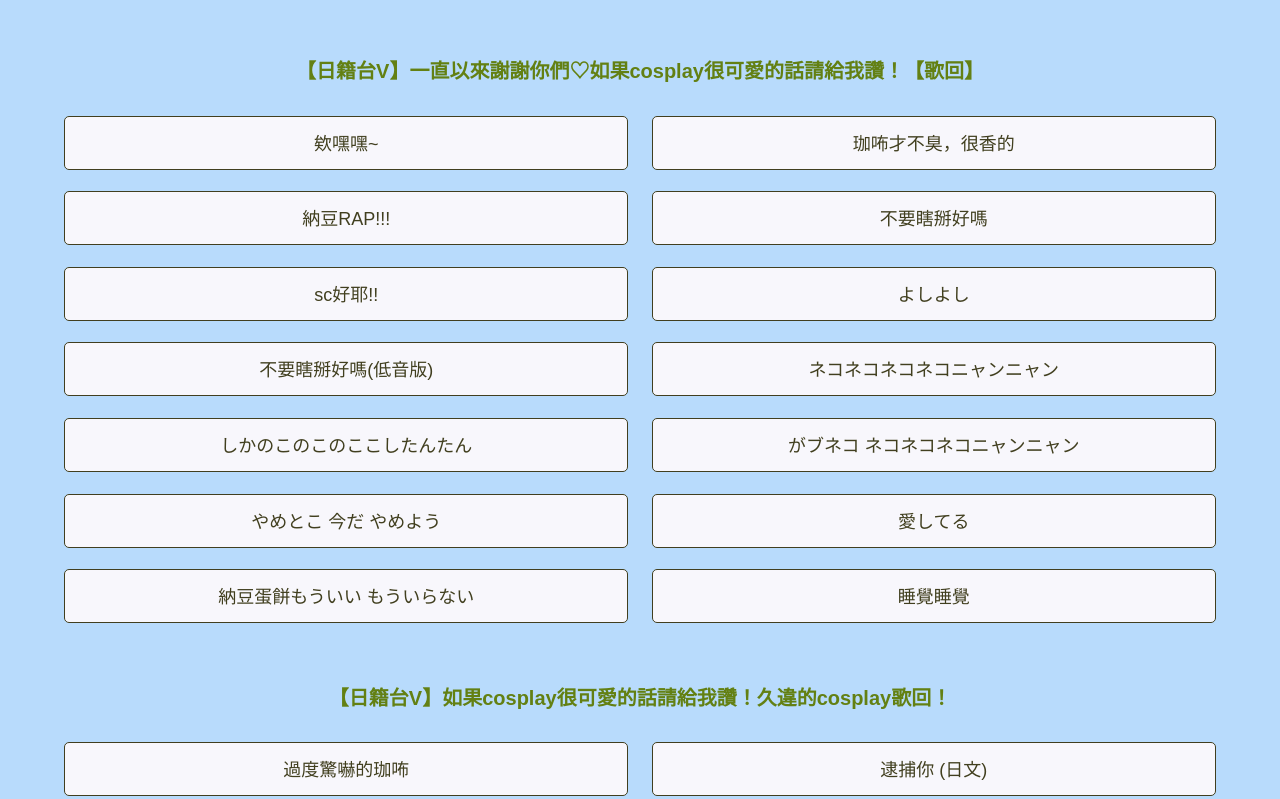
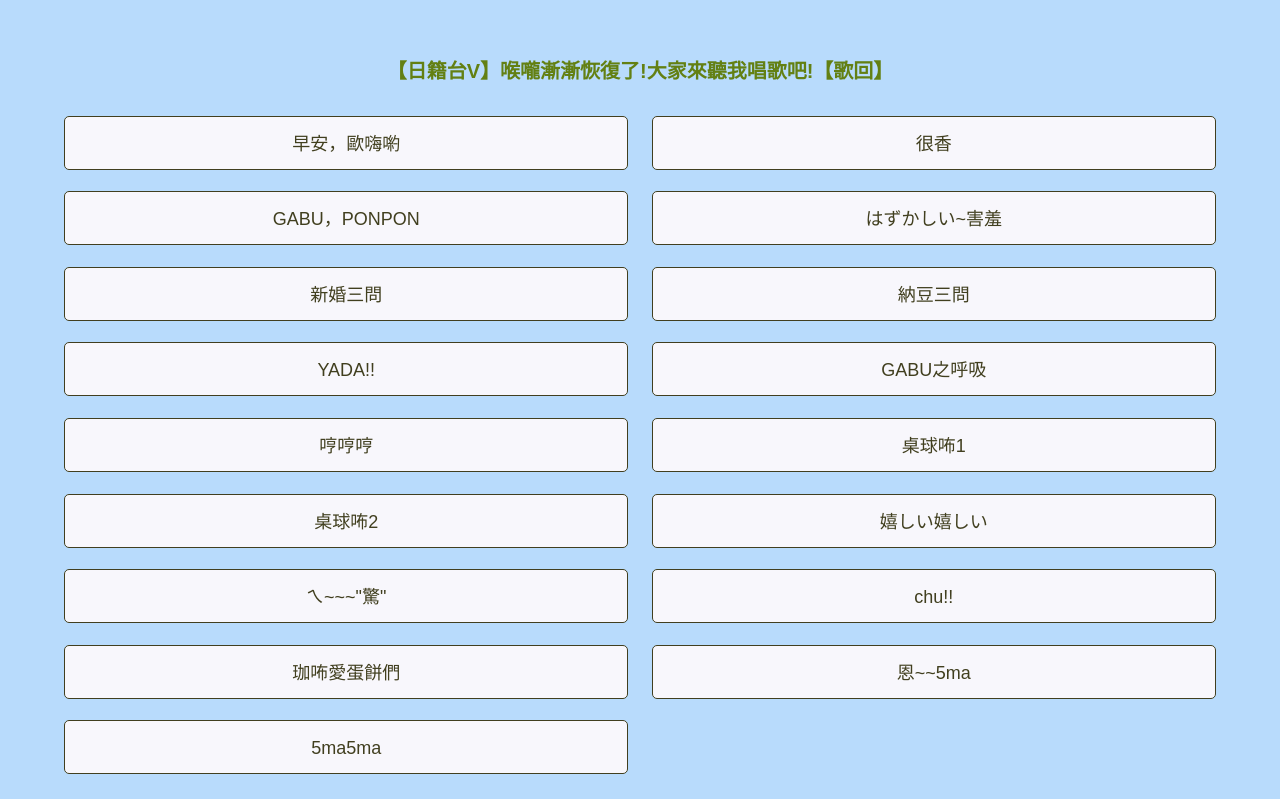
Before and after one commit to chenxiu0903/gabu-sounds, a website: page docs/index.html in a window 1280 px wide. Shown: the part 684-1483 px from the top of the page. Drawn offline with Linux system fonts and the light colour scheme.

Commit message:
20240727

```diff
--- a/docs/index.html
+++ b/docs/index.html
@@ -54,6 +54,27 @@
 							<div class="button button-play" data-voice="BZHyR9ut8KkRuFsz-014704">珈咘A夢</div>
 						</div>
 					</div>
+
+					<div class="movie_wrapper">
+						<h2 class="movie_title"><a href="https://www.youtube.com/live/LFQ30iX9oTs?si=8H482Qld8xFtrwiS" target="_blank">【日籍台V】喉嚨漸漸恢復了!大家來聽我唱歌吧!【歌回】</a></h2>
+						<div class="button_wrapper">
+							<div class="button button-play" data-voice="nAd2xDW6P_ys0sDd-000229">早安，歐嗨喲</div>
+							<div class="button button-play" data-voice="nAd2xDW6P_ys0sDd-000715">很香</div>
+							<div class="button button-play" data-voice="nAd2xDW6P_ys0sDd-001307">GABU，PONPON</div>
+							<div class="button button-play" data-voice="nAd2xDW6P_ys0sDd-003203">はずかしい~害羞</div>
+							<div class="button button-play" data-voice="nAd2xDW6P_ys0sDd-003345">新婚三問</div>
+							<div class="button button-play" data-voice="nAd2xDW6P_ys0sDd-003612">納豆三問</div>
+							<div class="button button-play" data-voice="nAd2xDW6P_ys0sDd-004502">YADA!!</div>
+							<div class="button button-play" data-voice="nAd2xDW6P_ys0sDd-011230">GABU之呼吸</div>
+							<div class="button button-play" data-voice="nAd2xDW6P_ys0sDd-011922">哼哼哼</div>
+							<div class="button button-play" data-voice="nAd2xDW6P_ys0sDd-013907">桌球咘1</div>
+							<div class="button button-play" data-voice="nAd2xDW6P_ys0sDd-013936">桌球咘2</div>
+							<div class="button button-play" data-voice="nAd2xDW6P_ys0sDd-014648">嬉しい嬉しい</div>
+							<div class="button button-play" data-voice="nAd2xDW6P_ys0sDd-014701">ㄟ~~~"驚"</div>
+							<div class="button button-play" data-voice="nAd2xDW6P_ys0sDd-014913">chu!!</div>
+							<div class="button button-play" data-voice="nAd2xDW6P_ys0sDd-015329">珈咘愛蛋餅們</div>
+							<div class="button button-play" data-voice="nAd2xDW6P_ys0sDd-015404">恩~~5ma</div>
+							<div class="button button-play" data-voice="nAd2xDW6P_ys0sDd-020917">5ma5ma</div>
 
 					<div class="movie_wrapper">
 						<h2 class="movie_title"><a href="https://www.youtube.com/live/ZSFG4G_09x4?si=a2UmggObXiEpUVJa" target="_blank">【日籍台V】一直以來謝謝你們♡如果cosplay很可愛的話請給我讚！【歌回】</a></h2>
```
Also changed, not shown: 17 other files.
